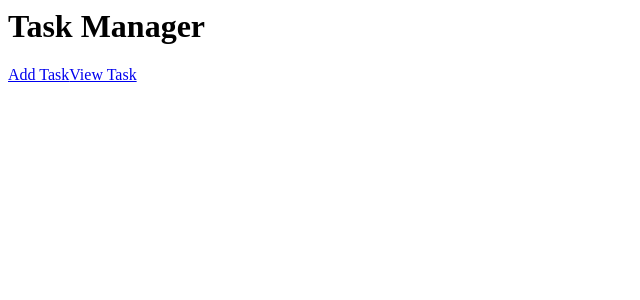
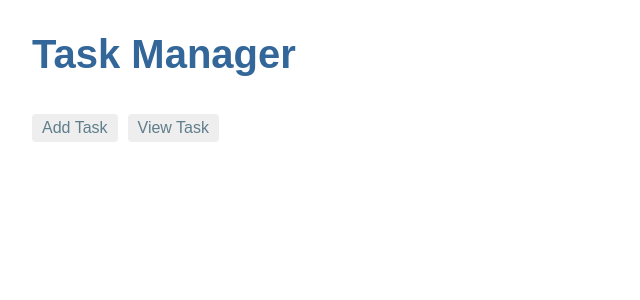
Before and after one commit to raseeth/angular-FSE, an Angular app: page /home in a window 1280 px wide. Shown: the top 300 px of the page, without its empty margins (0-640 px from the left). Built offline with nearby package versions, Linux system fonts and the light colour scheme.

Commit message:
3 files modified, 1 added

```diff
--- a/src/app/task-manager/task-add/task-add.component.css
+++ b/src/app/task-manager/task-add/task-add.component.css
@@ -0,0 +1,7 @@
+.ng-valid[required], .ng-valid.required  {
+  border-left: 5px solid #42A948; /* green */
+}
+
+.ng-invalid:not(form)  {
+  border-left: 5px solid #a94442; /* red */
+}
--- a/src/app/task-manager/task-manager.component.html
+++ b/src/app/task-manager/task-manager.component.html
@@ -1,3 +1,4 @@
+<div class="container">
 <h1>Task Manager</h1>
 <div>
     <nav>
@@ -9,3 +10,4 @@
 <div>
     <router-outlet></router-outlet>
 </div>
+</div>
--- /dev/null
+++ b/src/styles.1.css
@@ -0,0 +1 @@
+@import url('https://unpkg.com/bootstrap@3.3.7/dist/css/bootstrap.min.css');
--- a/src/styles.css
+++ b/src/styles.css
@@ -1 +1,72 @@
-/* Add application styles & imports to this file! */
+/* Global Styles */
+h1 {
+  color: #369;
+  font-family: Arial, Helvetica, sans-serif;
+  font-size: 250%;
+}
+h2, h3 {
+  color: #444;
+  font-family: Arial, Helvetica, sans-serif;
+  font-weight: lighter;
+}
+body {
+  margin: 2em;
+}
+body, input[text], button {
+  color: #333;
+  font-family: Cambria, Georgia;
+}
+a {
+  cursor: pointer;
+  cursor: hand;
+}
+button {
+  font-family: Arial;
+  background-color: #eee;
+  border: none;
+  padding: 5px 10px;
+  border-radius: 4px;
+  cursor: pointer;
+  cursor: hand;
+}
+button:hover {
+  background-color: #cfd8dc;
+}
+button:disabled {
+  background-color: #eee;
+  color: #aaa;
+  cursor: auto;
+}
+
+/* Navigation link styles */
+nav a {
+  padding: 5px 10px;
+  text-decoration: none;
+  margin-right: 10px;
+  margin-top: 10px;
+  display: inline-block;
+  background-color: #eee;
+  border-radius: 4px;
+}
+nav a:visited, a:link {
+  color: #607D8B;
+}
+nav a:hover {
+  color: #039be5;
+  background-color: #CFD8DC;
+}
+nav a.active {
+  color: #039be5;
+}
+
+/* everywhere else */
+* {
+  font-family: Arial, Helvetica, sans-serif;
+}
+
+
+/*
+Copyright Google LLC. All Rights Reserved.
+Use of this source code is governed by an MIT-style license that
+can be found in the LICENSE file at http://angular.io/license
+*/
```
